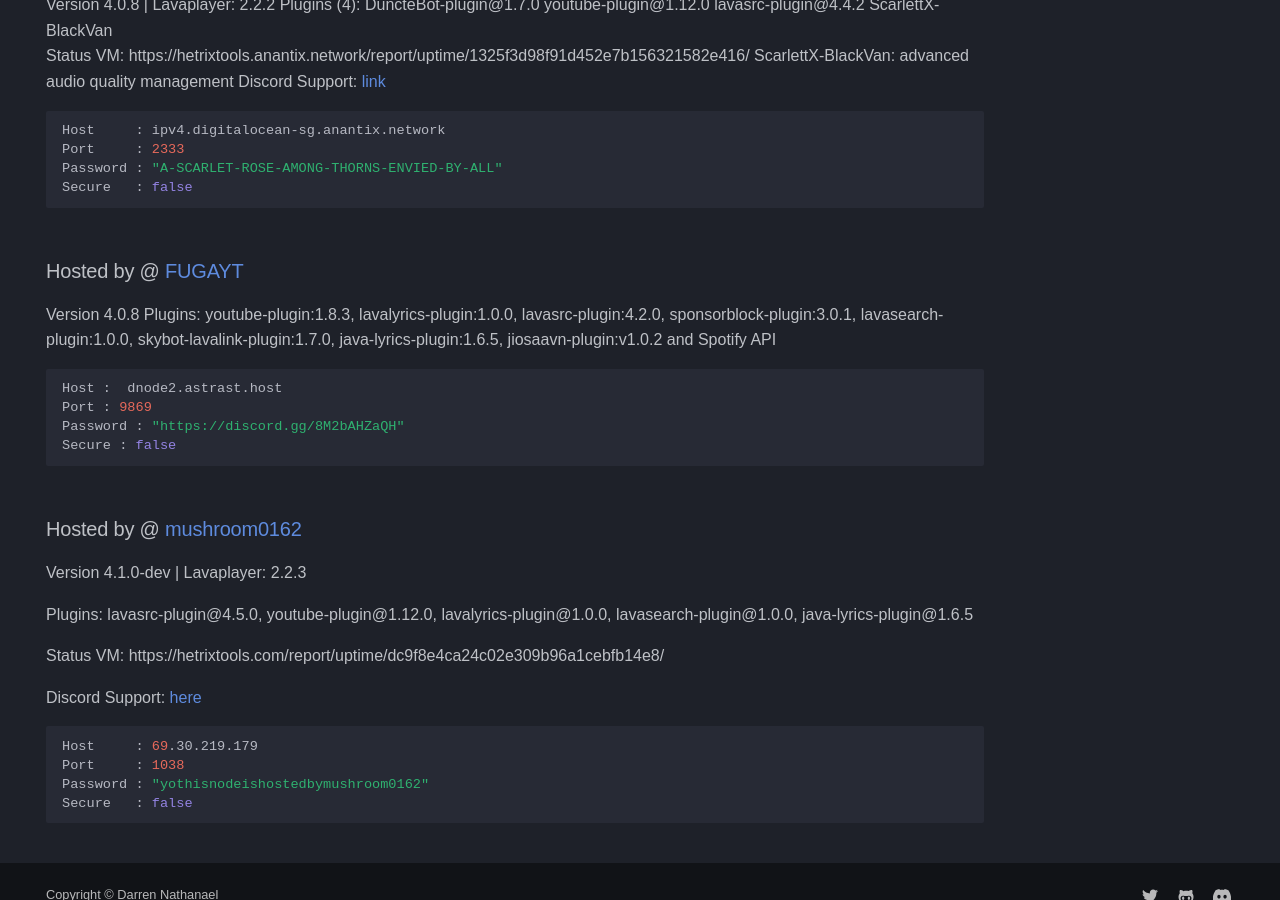
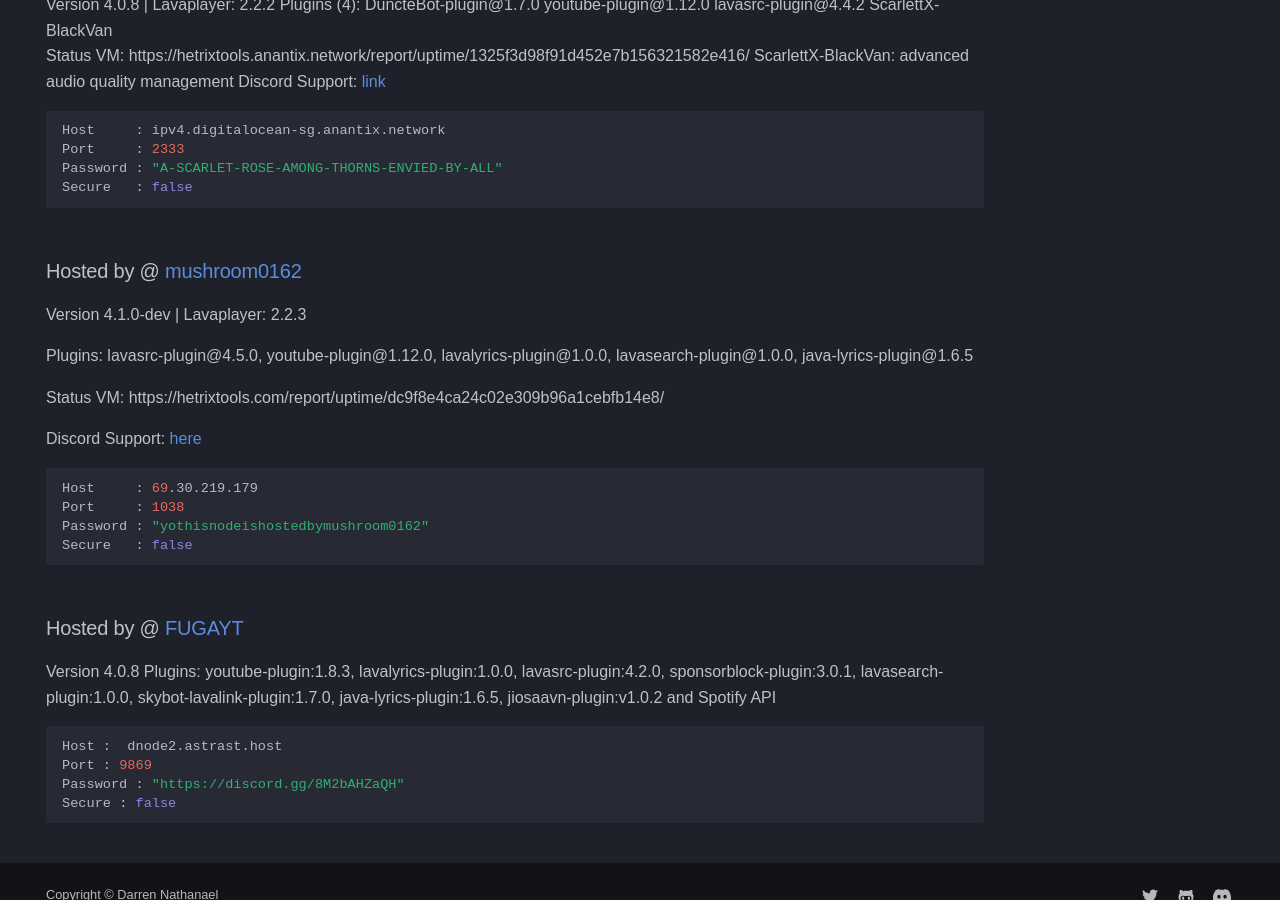
Before and after one commit to DarrenOfficial/lavalink-list, an MkDocs documentation site: the page built from docs/NoSSL/lavalink-without-ssl.md, in a window 1280 px wide and 900 px high, scrolled down 3891 px. Built offline with MkDocs 1.6.1 and Material for MkDocs 9.7.7, drawn with Linux system fonts in a browser that asks for light colours; some web fonts are replaced; comment, search, counter and statistics services are not loaded; a style sheet for code colours, icons or effects is not loaded; part of the change alters nothing that is shown; some of the changed text lies outside the part shown.

Commit message:
Update lavalink-without-ssl.md

````diff
--- a/docs/NoSSL/lavalink-without-ssl.md
+++ b/docs/NoSSL/lavalink-without-ssl.md
@@ -181,14 +181,7 @@ Port     : 2333
 Password : "A-SCARLET-ROSE-AMONG-THORNS-ENVIED-BY-ALL"
 Secure   : false
 ```
-### Hosted by @ [FUGAYT](https://discord.gg/8M2bAHZaQH)
-Version 4.0.8 Plugins: youtube-plugin:1.8.3, lavalyrics-plugin:1.0.0, lavasrc-plugin:4.2.0, sponsorblock-plugin:3.0.1, lavasearch-plugin:1.0.0, skybot-lavalink-plugin:1.7.0, java-lyrics-plugin:1.6.5, jiosaavn-plugin:v1.0.2 and Spotify API
-```bash
-Host :  dnode2.astrast.host
-Port : 9869
-Password : "https://discord.gg/8M2bAHZaQH"
-Secure : false
-```
+
 ### Hosted by @ [mushroom0162](https://discord.com/users/1053363102017662976)
 Version 4.1.0-dev | Lavaplayer: 2.2.3
 
@@ -203,3 +196,12 @@ Port     : 1038
 Password : "yothisnodeishostedbymushroom0162"
 Secure   : false
 ```
+
+### Hosted by @ [FUGAYT](https://discord.gg/8M2bAHZaQH)
+Version 4.0.8 Plugins: youtube-plugin:1.8.3, lavalyrics-plugin:1.0.0, lavasrc-plugin:4.2.0, sponsorblock-plugin:3.0.1, lavasearch-plugin:1.0.0, skybot-lavalink-plugin:1.7.0, java-lyrics-plugin:1.6.5, jiosaavn-plugin:v1.0.2 and Spotify API
+```bash
+Host :  dnode2.astrast.host
+Port : 9869
+Password : "https://discord.gg/8M2bAHZaQH"
+Secure : false
+```
````
